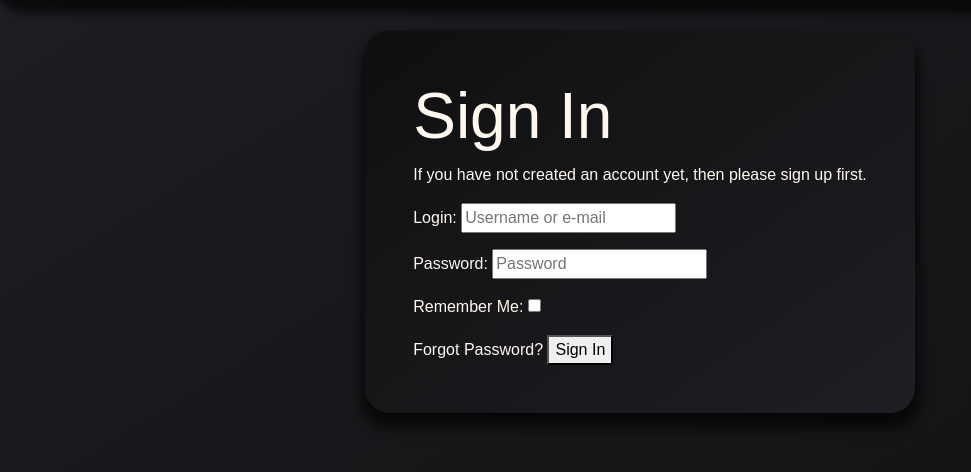
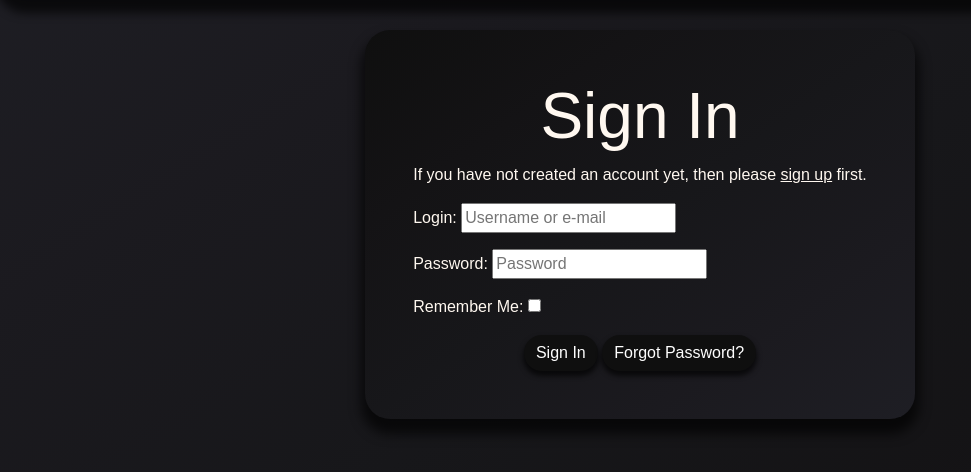
Before and after one commit to BAK2K3/CIRPG, a Django app: page /accounts/login/ in a window 1280 px wide. Shown: the part 93-565 px from the top of the page, without its empty margins (0-971 px from the left). Run offline with Django 3.2, Linux system fonts and the light colour scheme; some libraries are stand-ins or nearby versions; some web fonts are replaced.

Commit message:
Update allauth layout and button visuals.

```diff
--- a/templates/allauth/account/login.html
+++ b/templates/allauth/account/login.html
@@ -7,7 +7,7 @@
 
 {% block inner_content %}
 
-<h1>{% trans "Sign In" %}</h1>
+<h1 class="text-center">{% trans "Sign In" %}</h1>
 
 {% get_providers as socialaccount_providers %}
 
@@ -30,7 +30,7 @@ for a {{ site_name }} account and sign in below:{% endblocktrans %}</p>
 
 {% else %}
 <p>{% blocktrans %}If you have not created an account yet, then please
-<a href="{{ signup_url }}">sign up</a> first.{% endblocktrans %}</p>
+<a href="{{ signup_url }}" class="text-decoration-underline">sign up</a> first.{% endblocktrans %}</p>
 {% endif %}
 
 <form class="login" method="POST" action="{% url 'account_login' %}">
@@ -39,8 +39,13 @@ for a {{ site_name }} account and sign in below:{% endblocktrans %}</p>
   {% if redirect_field_value %}
   <input type="hidden" name="{{ redirect_field_name }}" value="{{ redirect_field_value }}" />
   {% endif %}
-  <a class="button secondaryAction" href="{% url 'account_reset_password' %}">{% trans "Forgot Password?" %}</a>
-  <button class="primaryAction" type="submit">{% trans "Sign In" %}</button>
+
+  <div class="text-center">
+    <button class="primaryAction btn btn-dark custom-dark-btn" type="submit">
+      <span class="button-effect">{% trans "Sign In" %}</span>
+    </button>
+    <a class="secondaryAction btn btn-dark custom-dark-btn" href="{% url 'account_reset_password' %}"><span class="button-effect">{% trans "Forgot Password?" %}</span></a>
+  </div>
 </form>
 
 {% endblock %}
--- a/templates/allauth/account/password_reset_from_key.html
+++ b/templates/allauth/account/password_reset_from_key.html
@@ -14,7 +14,9 @@
             <form method="POST" action="{{ action_url }}">
                 {% csrf_token %}
                 {{ form.as_p }}
-                <input type="submit" name="action" value="{% trans 'change password' %}"/>
+                <button class="primaryAction btn btn-dark custom-dark-btn" type="submit">
+                    <span class="button-effect">{% trans 'change password' %}</span>
+                  </button>
             </form>
         {% else %}
             <p>{% trans 'Your password is now changed.' %}</p>
--- a/templates/allauth/account/password_reset_from_key_done.html
+++ b/templates/allauth/account/password_reset_from_key_done.html
@@ -4,6 +4,8 @@
 {% block head_title %}{% trans "Change Password" %}{% endblock %}
 
 {% block inner_content %}
-    <h1>{% trans "Change Password" %}</h1>
-    <p>{% trans 'Your password is now changed.' %}</p>
+    <div class="text-center">
+        <h1>{% trans "Change Password" %}</h1>
+        <p>{% trans 'Your password is now changed.' %}</p>
+    </div>
 {% endblock %}
--- a/templates/allauth/account/signup_closed.html
+++ b/templates/allauth/account/signup_closed.html
@@ -5,7 +5,9 @@
 {% block head_title %}{% trans "Sign Up Closed" %}{% endblock %}
 
 {% block inner_content %}
-<h1>{% trans "Sign Up Closed" %}</h1>
+    <div class="text-center">
+        <h1>{% trans "Sign Up Closed" %}</h1>
 
-<p>{% trans "We are sorry, but the sign up is currently closed." %}</p>
+        <p>{% trans "We are sorry, but the sign up is currently closed." %}</p>
+    </div>
 {% endblock %}
--- a/templates/allauth/account/verified_email_required.html
+++ b/templates/allauth/account/verified_email_required.html
@@ -5,6 +5,8 @@
 {% block head_title %}{% trans "Verify Your E-mail Address" %}{% endblock %}
 
 {% block inner_content %}
+
+<div class="text-center">
 <h1>{% trans "Verify Your E-mail Address" %}</h1>
 
 {% url 'account_email' as email_url %}
@@ -17,7 +19,8 @@ verify ownership of your e-mail address. {% endblocktrans %}</p>
 verification. Please click on the link inside this e-mail. Please
 contact us if you do not receive it within a few minutes.{% endblocktrans %}</p>
 
-<p>{% blocktrans %}<strong>Note:</strong> you can still <a href="{{ email_url }}">change your e-mail address</a>.{% endblocktrans %}</p>
+<p>{% blocktrans %}<strong>Note:</strong> you can still <a href="{{ email_url }}" class="text-decoration-underline">change your e-mail address</a>.{% endblocktrans %}</p>
 
+</div>
 
 {% endblock %}
```
Also changed, not shown: templates/allauth/account/logout.html (+6 -3 lines), templates/allauth/account/password_change.html (+9 -2 lines), templates/allauth/account/password_reset.html (+7 -5 lines), templates/allauth/account/password_reset_done.html (+7 -5 lines), templates/allauth/account/password_set.html (+5 -2 lines), templates/allauth/account/signup.html (+7 -5 lines), templates/allauth/account/verification_sent.html (+4 -3 lines).
